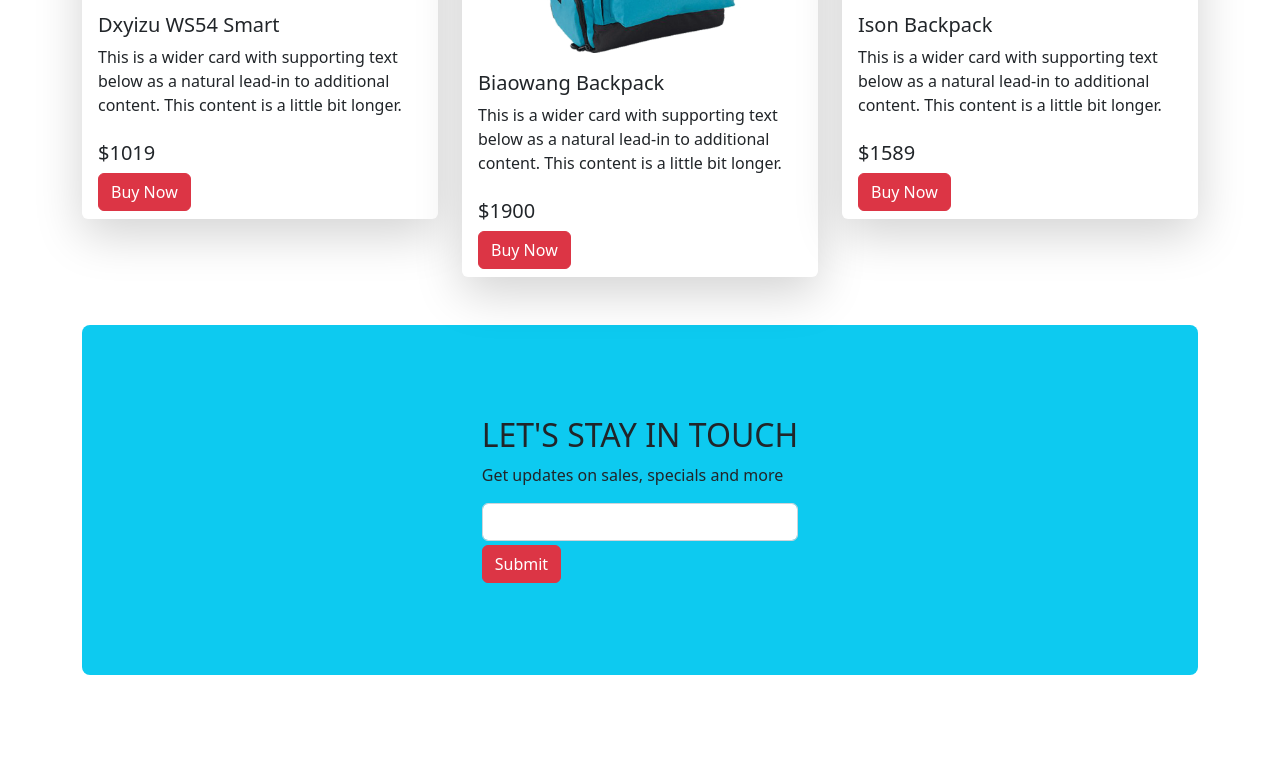
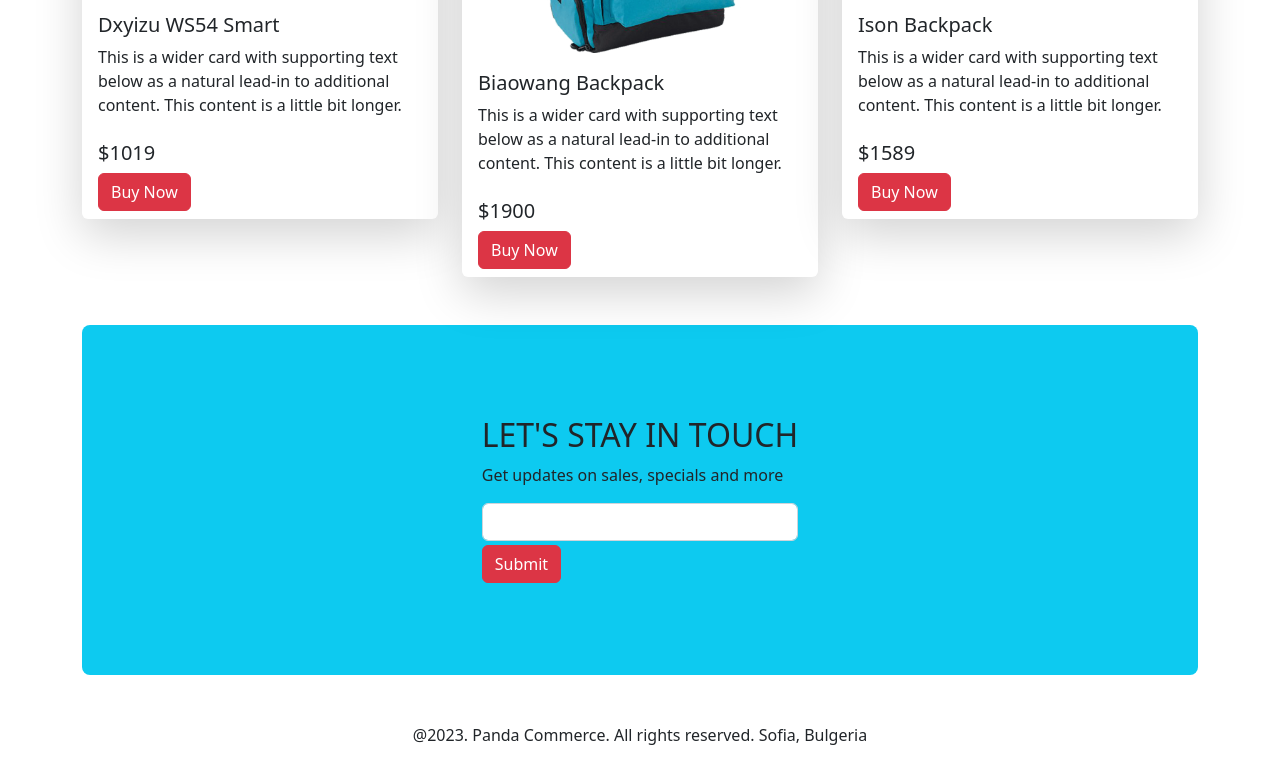
Before and after one commit to sazzadshakhbd/panda-commerce, a plain HTML site: page index.html in a window 1280 px wide. Shown: the part 1882-2645 px from the top of the page. Before the commit the page ends 2557 px from the top, so only its background shows below. Drawn offline with nearby package versions, Linux system fonts and the light colour scheme.

Commit message:
add footer secction

```diff
--- a/index.html
+++ b/index.html
@@ -107,7 +107,10 @@
                 </div>
             </section>
             <!-- End Banner -->
-
+        </div>
+    </header>
+    <main>
+        <div class="container">
             <!-- Start Product Catagories  -->
             <section class="catagories mt-5">
                 <div class="container">
@@ -277,7 +280,16 @@
             </section>
             <!-- End Subscribe Section -->
         </div>
-    </header>
+    </main>
+    <footer class="mt-5">
+        <div class="container custom-container">
+            <div class="row">
+                <div class="col-lg-12">
+                    <p class="text-center">@2023. Panda Commerce. All rights reserved. Sofia, Bulgeria</p>
+                </div>
+            </div>
+        </div>
+    </footer>
     <script src="https://cdn.jsdelivr.net/npm/bootstrap@5.2.0/dist/js/bootstrap.bundle.min.js"
         integrity="sha384-A3rJD856KowSb7dwlZdYEkO39Gagi7vIsF0jrRAoQmDKKtQBHUuLZ9AsSv4jD4Xa"
         crossorigin="anonymous"></script>
```
